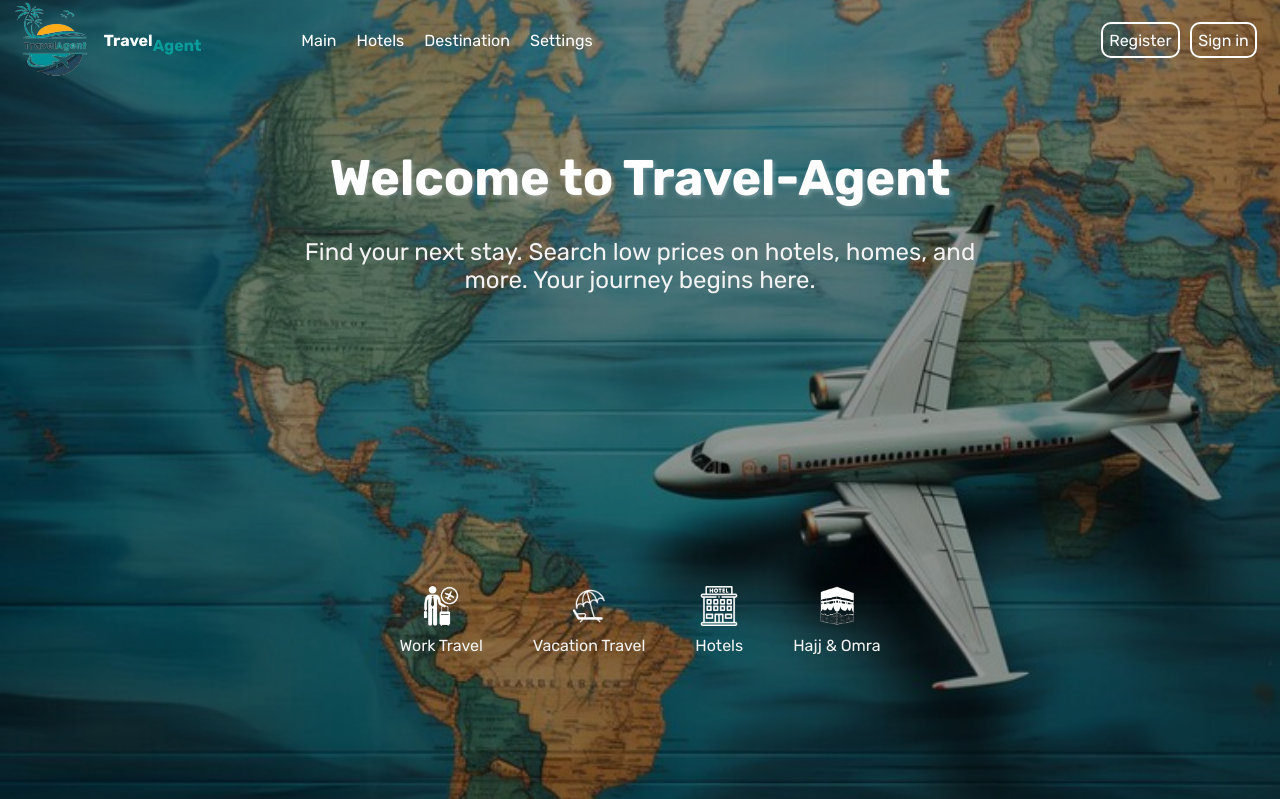
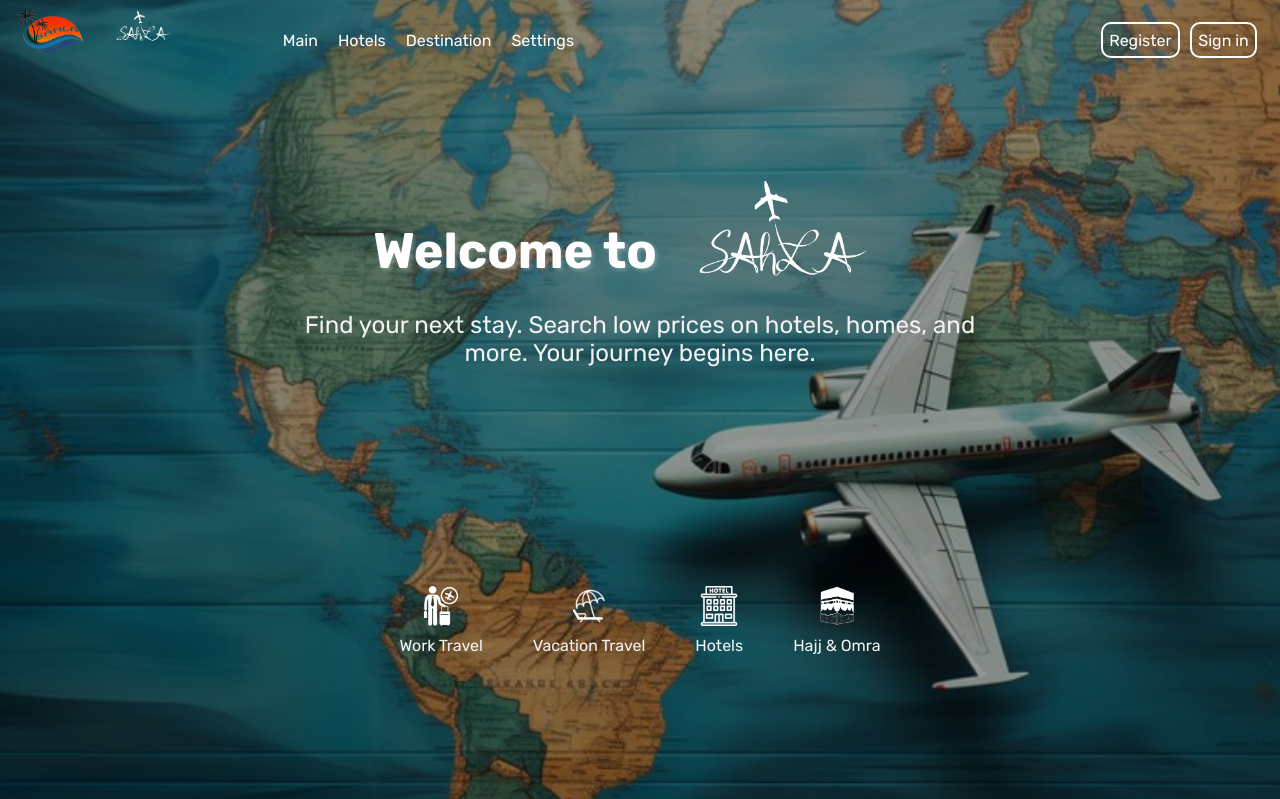
Before and after one commit to iamAbdo/S4, a PHP site: page /index.html in a window 1280 px wide. Shown: the top 799 px of the page. Run offline with PHP 8.4, Linux system fonts and the light colour scheme.

Commit message:
ADDPHOTOS

```diff
--- a/assets/css/styles.css
+++ b/assets/css/styles.css
@@ -77,6 +77,11 @@ header{
     min-height: 30px;
     width: auto;
     transition: 0.3s;
+}
+.log{
+    width: 250px;
+    height: 250px;
+    margin-bottom: -130px;
 }
 
 .logo_name a{
--- a/index.html
+++ b/index.html
@@ -16,9 +16,9 @@
 
             <div class="left-side">
             <div class="logo">
-                <img src="./assets/Images/logo-removebg-preview.png" alt="logo" class="logo_img">
+                <img src="./assets/Images/SAHLA-removebg-preview.png" alt="logo" class="logo_img">
                 <div class="logo_name">
-                    <a href="index.html">Travel <div>Agent</div></a>
+                    <a href="index.html"><img src="./assets/Images/NL.png" alt="logo" class="logo_img"></a>
                 </div>
             </div>
             <div class="nav-links">
@@ -88,7 +88,7 @@
     <div class="main-content">
 
         <div class="company-description">
-            <h2>Welcome to Travel-Agent</h2>
+            <h2>Welcome to<img src="./assets/Images/NL.png" alt="logo" class="log"></h2>
             <p>Find your next stay. Search low prices on hotels, homes, and more. Your journey begins here.</p>
         </div>
 
```
Also changed, not shown: assets/Images/NL.png, assets/Images/SAHLA-removebg-preview.png (added), assets/Images/SAHLA.jpg (added).
